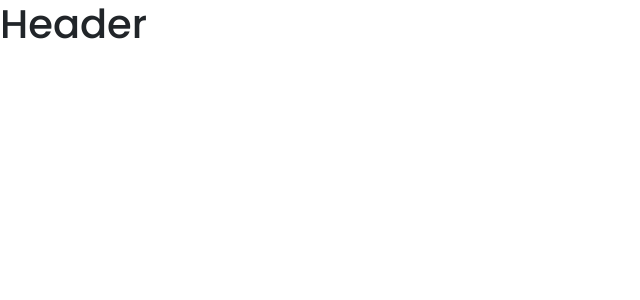
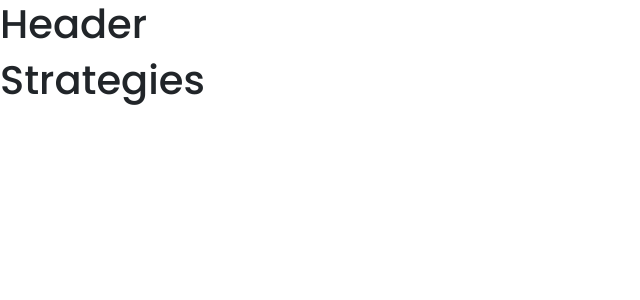
Before and after one commit to ToshqulovLaziz/product-client, a React (Vite) app: page /home in a window 1280 px wide. Shown: the top 300 px of the page, without its empty margins (0-640 px from the left). Built offline with nearby package versions, Linux system fonts and the light colour scheme.

Commit message:
testing push

```diff
--- a/src/components/Strategies/index.jsx
+++ b/src/components/Strategies/index.jsx
@@ -3,7 +3,7 @@ import React from 'react';
 const  Strategies = () => {
   return (
     <React.Fragment>
-
+        <h1>Strategies</h1>
     </React.Fragment>
   )
 }
```
